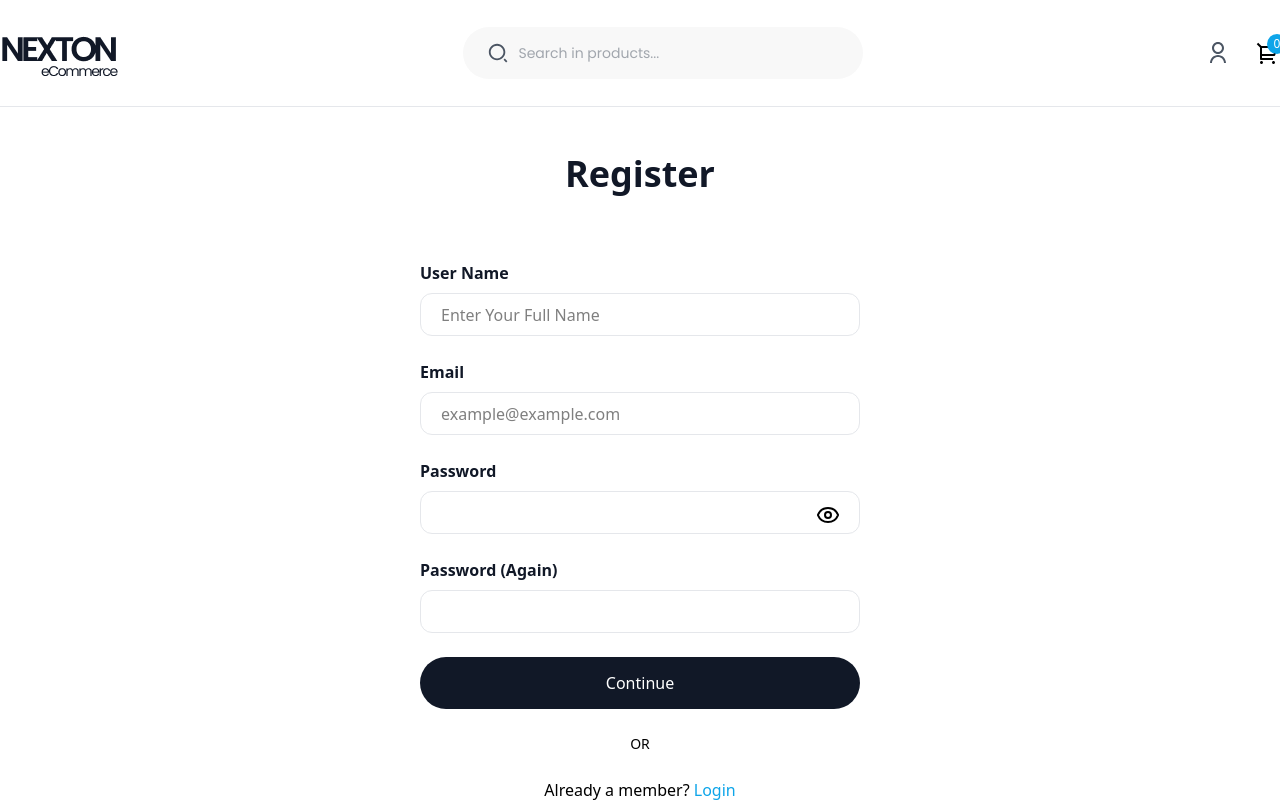
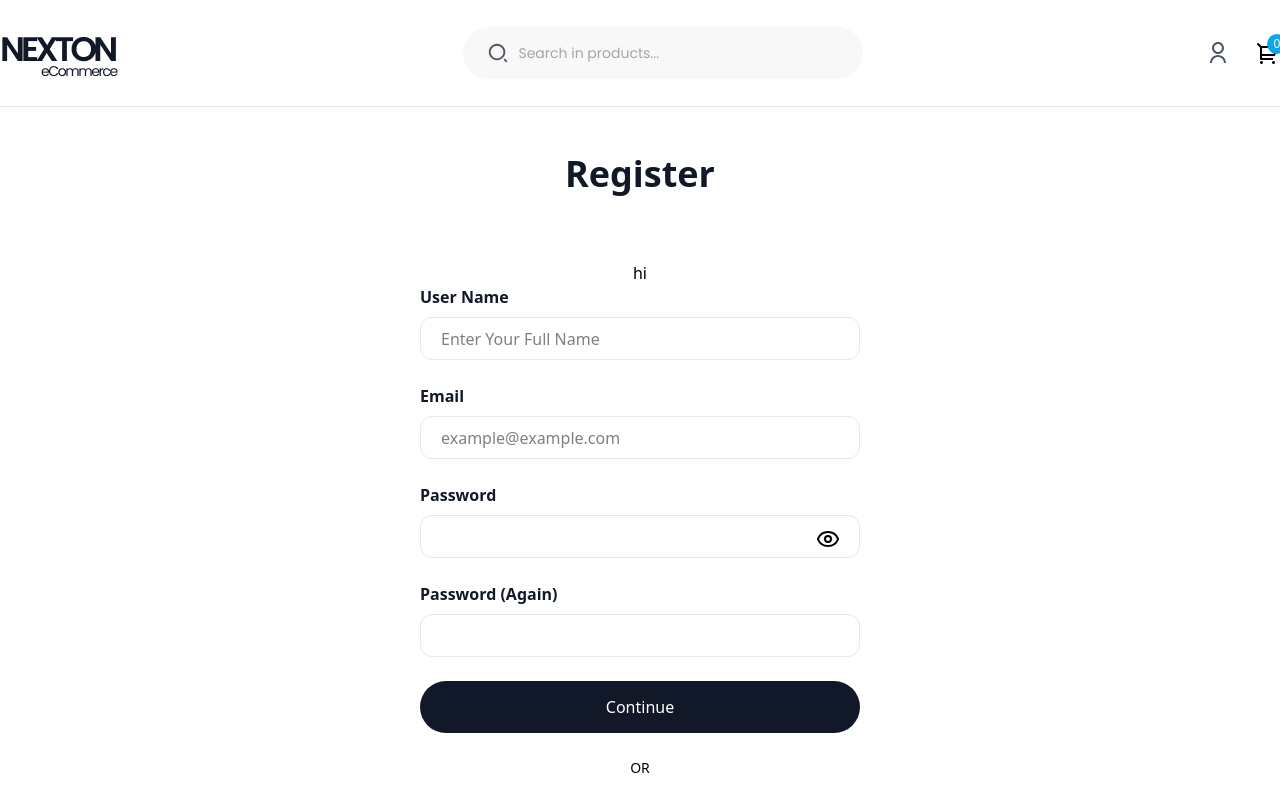
Before and after one commit to Rakib-Hassan-web/E-commarce-Project-nexton-, a React (Vite) app: page /RegisterPage in a window 1280 px wide. Shown: the top 802 px of the page. Built offline with nearby package versions, Linux system fonts and the light colour scheme; no server answers.

Commit message:
user api er data astechi

```diff
--- a/src/pages/RegisterPage.jsx
+++ b/src/pages/RegisterPage.jsx
@@ -91,7 +91,7 @@ const RegisterPage = () => {
                 {/* -------Header-------- */}
                 <div><h2 className='text-[36px] font-semibold text-second text-center mb-[60px]'>Register</h2></div>
 
-                {/* -------Input Box-------- */}
+            hi    {/* -------Input Box-------- */}
                 <div className='flex flex-col gap-[24px]'>
 
 
```
